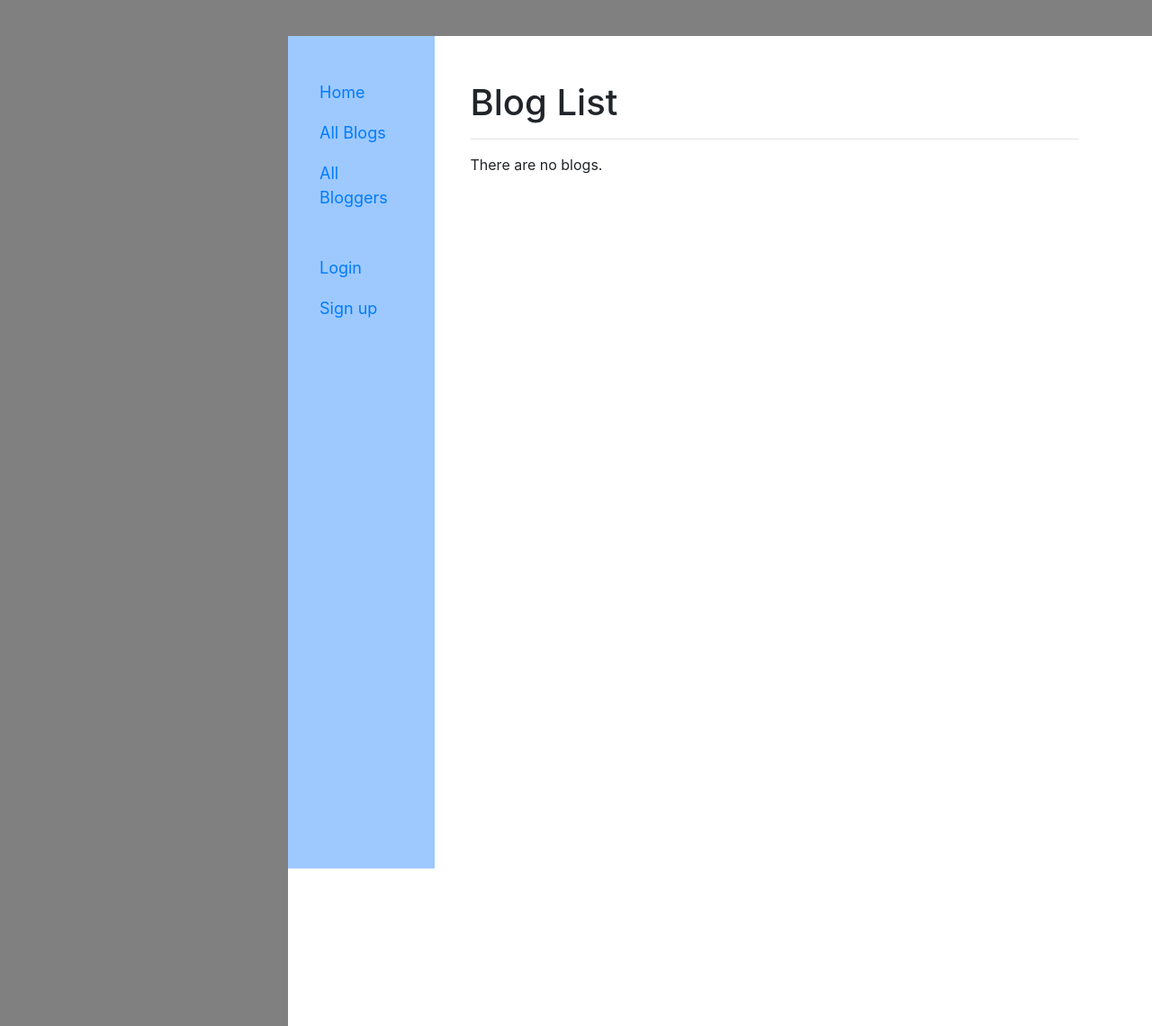
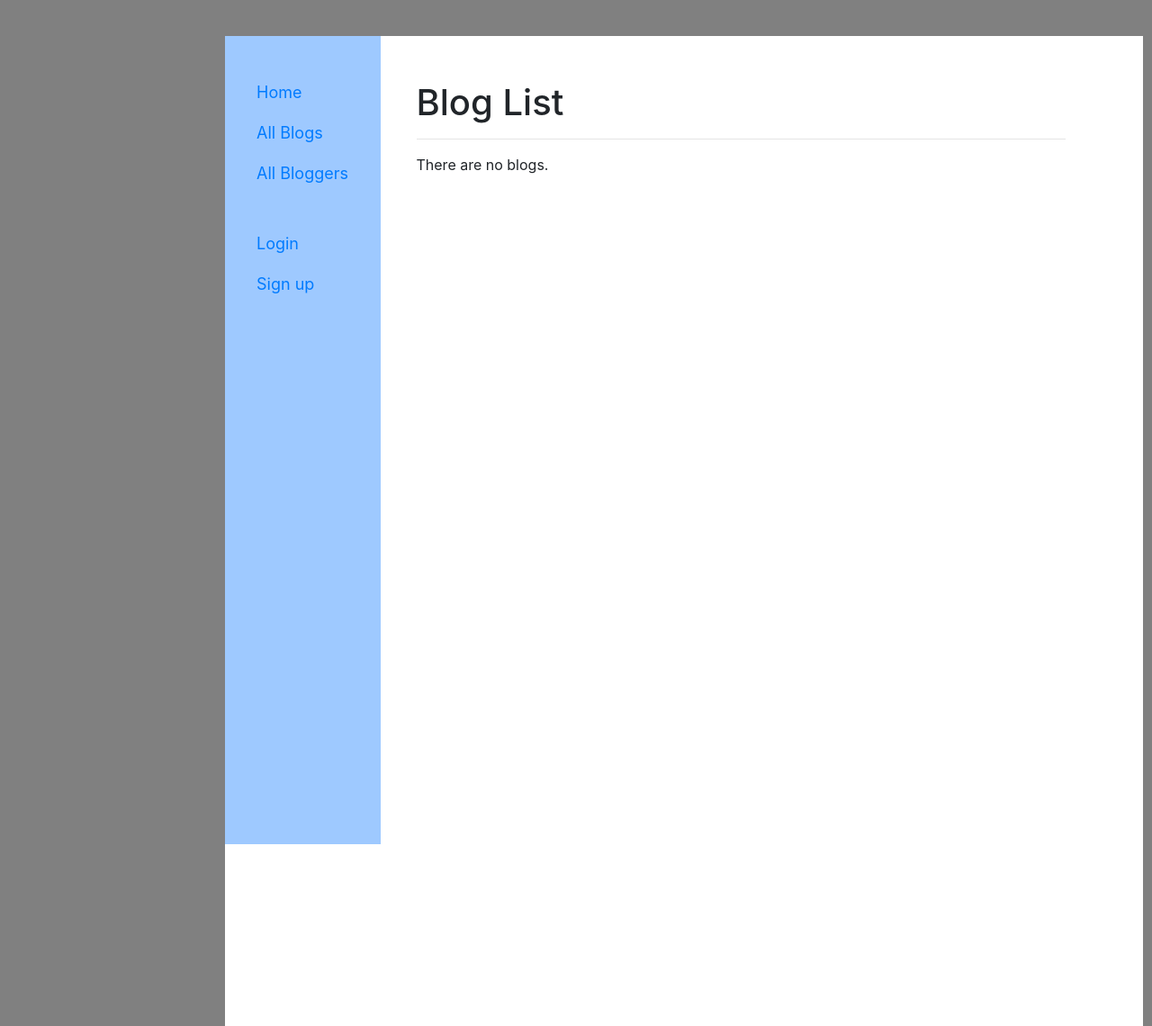
Before and after one commit to eergeshev/myblog, a Django app: page /catalog/blog/blogs/ in a window 1280 px wide. Shown: the whole page at 90% size. Run offline with Django 3.2, Linux system fonts and the light colour scheme; data that the repository does not hold is empty; some libraries are stand-ins or nearby versions.

Commit message:
all again

```diff
--- a/catalog/templates/base_generic.html
+++ b/catalog/templates/base_generic.html
@@ -16,7 +16,7 @@
       max-width: 1020px;
       max-height: 1100px;
       margin-top:40px;
-      margin-left: 320px;
+      margin-left: 250px;
       background:white;
       background-image: fixed;
       padding: 0px;
```
Also changed, not shown: catalog/migrations/0001_initial.py (deleted).
